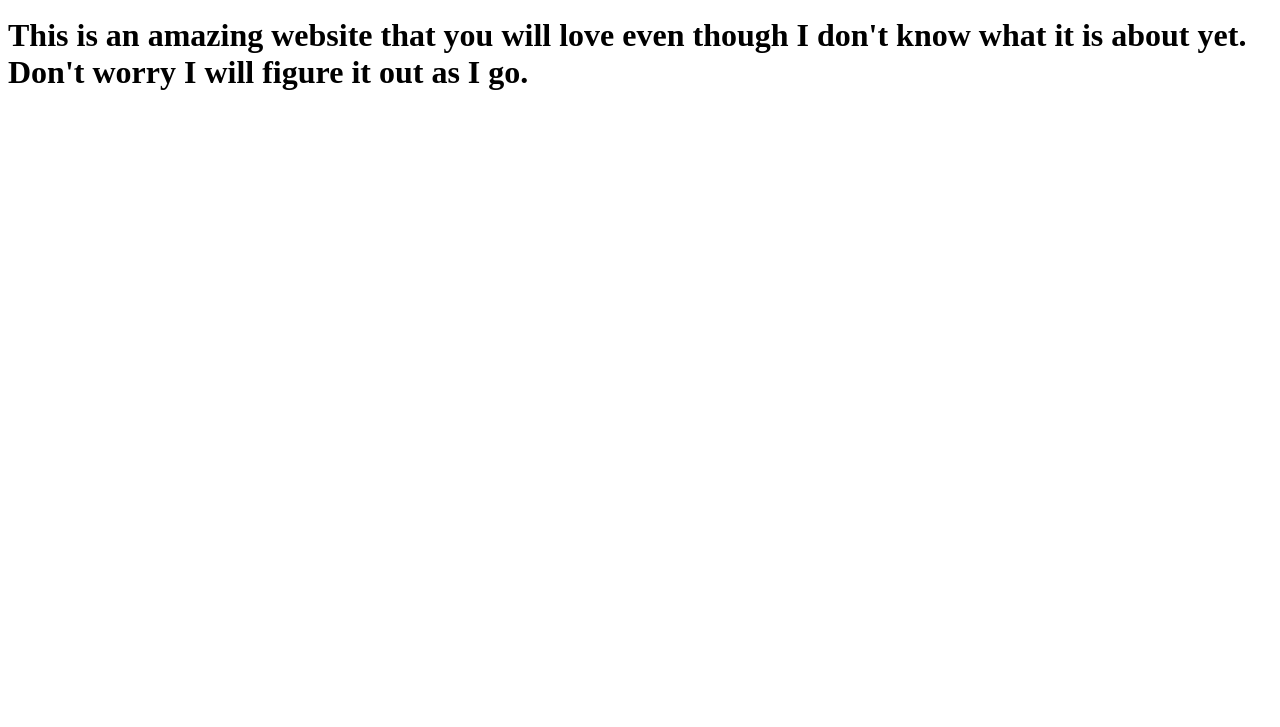
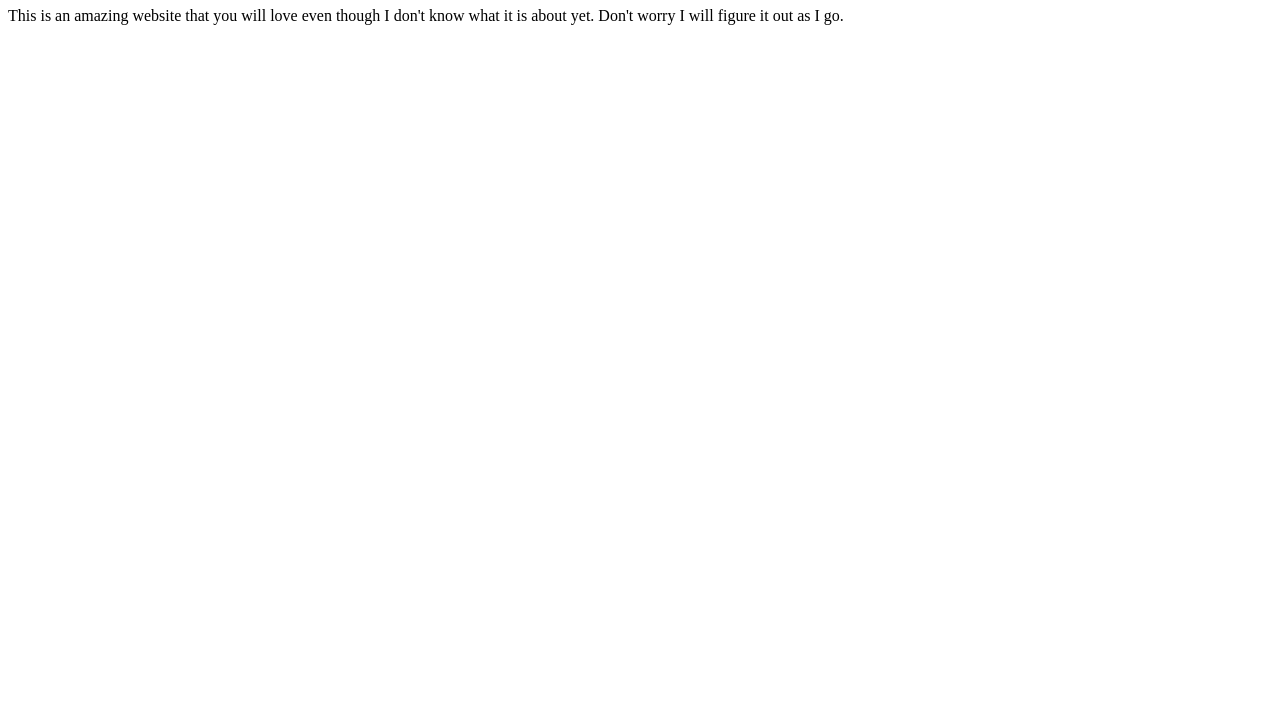
Before and after one commit to PeytonMoineau/mywebsite, a plain HTML site: page index.html in a window 1280 px wide. Shown: the part 73-800 px from the top of the page. Drawn offline with Linux system fonts and the light colour scheme.

Commit message:
Update index.html

```diff
--- a/index.html
+++ b/index.html
@@ -1,8 +1,8 @@
  <!DOCTYPE html>
 <html>
 <body>
-  <h1> Welcome to my website<h1>
-    <p>This is an amazing website that you will love even though I don't know what it is about yet. Don't worry I will figure it out as I go. <p>
+  <h1> Welcome to my website</h1>
+    <p>This is an amazing website that you will love even though I don't know what it is about yet. Don't worry I will figure it out as I go. </p>
 
 </body>
 </html>
```
